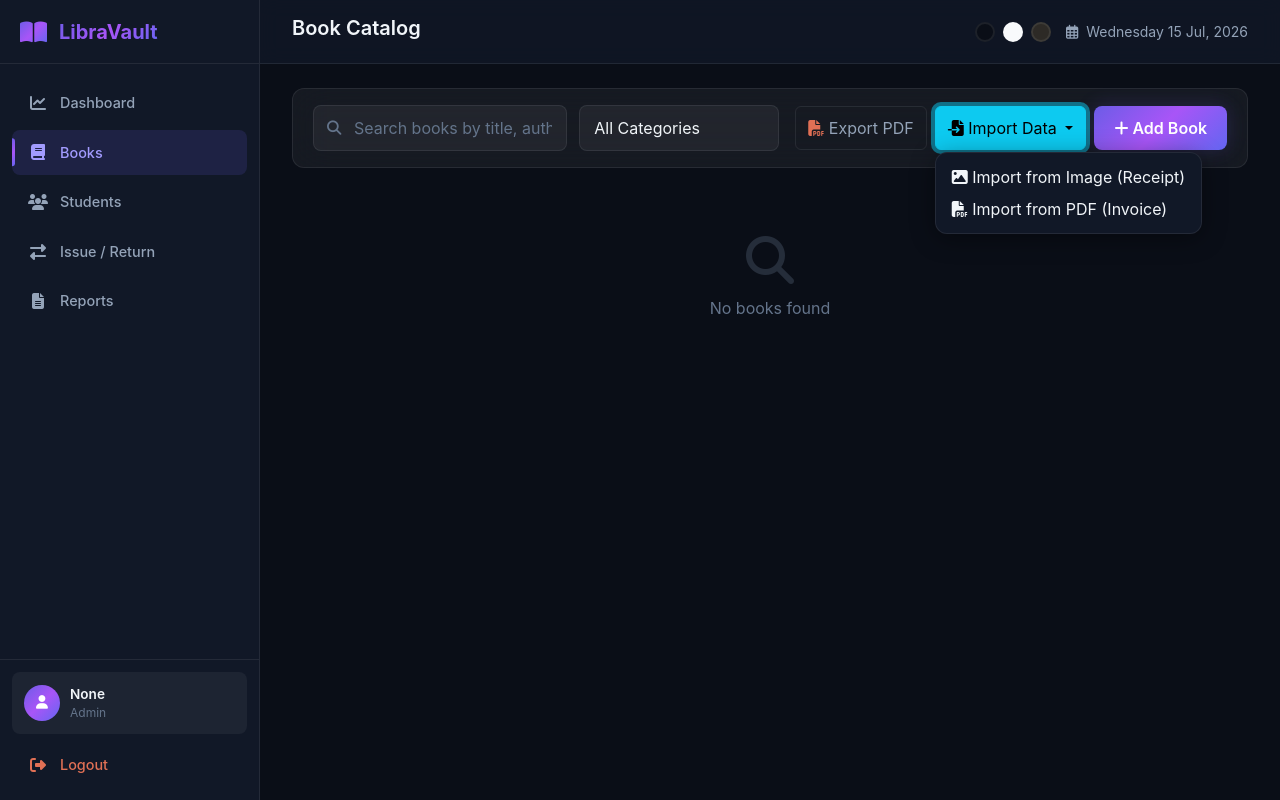
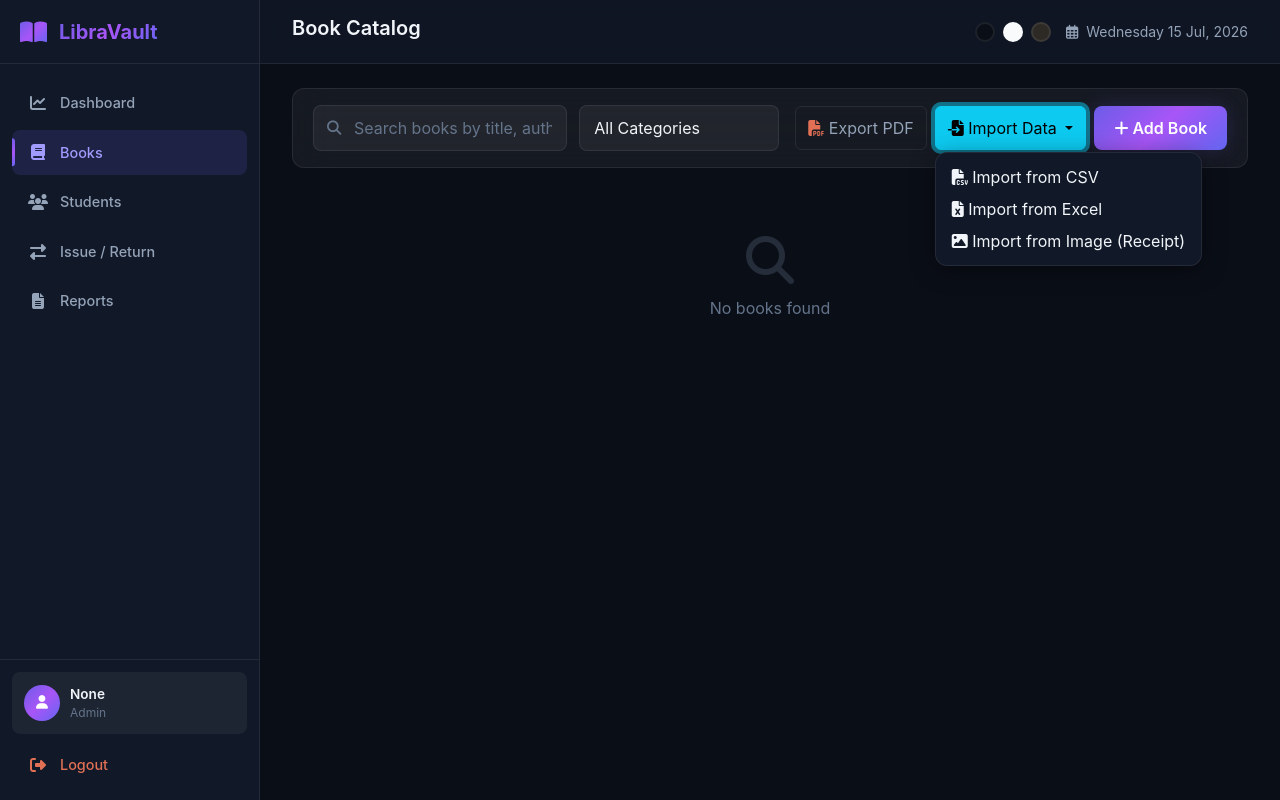
Before and after one commit to smithmichaelandrew362007-sys/library, a Flask app: page /books in a window 1280 px wide, after a click on "Import Data". Run offline with Flask 3, Linux system fonts and the light colour scheme; the visitor is signed in with stand-in values (Sample User, id 1); data that the repository does not hold is empty; some libraries are stand-ins or nearby versions.

Commit message:
described

```diff
--- a/static/js/books.js
+++ b/static/js/books.js
@@ -327,14 +327,18 @@ function openImportModal(type) {
     extractedBooks = [];
 
     const fileInput = document.getElementById('importFile');
-    if (type === 'image') {
+    if (type === 'csv') {
+        document.getElementById('importModalTitle').textContent = 'Import Books from CSV';
+        document.getElementById('importFileLabel').textContent = 'Select CSV File';
+        fileInput.accept = '.csv';
+    } else if (type === 'excel') {
+        document.getElementById('importModalTitle').textContent = 'Import Books from Excel';
+        document.getElementById('importFileLabel').textContent = 'Select Excel File (.xlsx, .xls)';
+        fileInput.accept = '.xlsx, .xls';
+    } else {
         document.getElementById('importModalTitle').textContent = 'Import Books from Image';
         document.getElementById('importFileLabel').textContent = 'Select Image (Receipt/Invoice)';
         fileInput.accept = 'image/png, image/jpeg, image/jpg';
-    } else {
-        document.getElementById('importModalTitle').textContent = 'Import Books from PDF';
-        document.getElementById('importFileLabel').textContent = 'Select PDF Document';
-        fileInput.accept = '.pdf';
     }
 
     new bootstrap.Modal(document.getElementById('importBookModal')).show();
@@ -354,80 +358,29 @@ async function processImportFile() {
     document.getElementById('extractBtn').disabled = true;
 
     try {
-        let extractedText = "";
-        let tesseractWorker = null;
+        if (type === 'csv') {
+            // ── CSV Parsing (client-side) ──
+            document.querySelector('#importLoading p').textContent = 'Parsing CSV file...';
+            const text = await file.text();
+            extractedBooks = parseCSVToBooks(text);
 
-        if (type === 'pdf') {
-            // PDF.js extraction
-            pdfjsLib.GlobalWorkerOptions.workerSrc = 'https://cdnjs.cloudflare.com/ajax/libs/pdf.js/2.16.105/pdf.worker.min.js';
+        } else if (type === 'excel') {
+            // ── Excel Parsing (client-side via SheetJS) ──
+            document.querySelector('#importLoading p').textContent = 'Parsing Excel file...';
             const arrayBuffer = await file.arrayBuffer();
-            const pdf = await pdfjsLib.getDocument(arrayBuffer).promise;
+            const workbook = XLSX.read(arrayBuffer, { type: 'array' });
+            const firstSheet = workbook.Sheets[workbook.SheetNames[0]];
+            const rows = XLSX.utils.sheet_to_json(firstSheet, { defval: '' });
+            extractedBooks = parseRowsToBooks(rows);
 
-            for (let i = 1; i <= pdf.numPages; i++) {
-                document.querySelector('#importLoading p').textContent = `Analyzing page ${i} of ${pdf.numPages}...`;
-                const page = await pdf.getPage(i);
-                const textContent = await page.getTextContent();
-                let items = textContent.items;
-                items.sort((a, b) => {
-                    // Sort by Y (descending) then by X (ascending)
-                    if (Math.abs(a.transform[5] - b.transform[5]) > 5) {
-                        return b.transform[5] - a.transform[5];
-                    }
-                    return a.transform[4] - b.transform[4];
-                });
+        } else if (type === 'image') {
+            // ── Image OCR (Tesseract) + Gemini AI extraction ──
+            document.querySelector('#importLoading p').textContent = 'Running OCR on image... this might take a minute.';
+            const tesseractWorker = await Tesseract.createWorker('eng');
+            const { data: { text } } = await tesseractWorker.recognize(file);
+            await tesseractWorker.terminate();
 
-                let linesArr = [];
-                let currentLineArr = [];
-                let currentY = items.length > 0 ? items[0].transform[5] : 0;
-
-                for (let item of items) {
-                    if (Math.abs(item.transform[5] - currentY) > 5) {
-                        linesArr.push(currentLineArr.join(' '));
-                        currentLineArr = [];
-                        currentY = item.transform[5];
-                    }
-                    currentLineArr.push(item.str);
-                }
-                if (currentLineArr.length > 0) linesArr.push(currentLineArr.join(' '));
-                let pageText = linesArr.join('\n');
-
-                // If text is very short, it's likely a scanned PDF image. Fallback to OCR.
-                if (pageText.trim().length < 50) {
-                    document.querySelector('#importLoading p').textContent = `Running OCR on scanned page ${i} of ${pdf.numPages}...`;
-
-                    const viewport = page.getViewport({ scale: 1.5 });
-                    const canvas = document.createElement('canvas');
-                    const context = canvas.getContext('2d');
-                    canvas.height = viewport.height;
-                    canvas.width = viewport.width;
-
-                    await page.render({ canvasContext: context, viewport: viewport }).promise;
-
-                    if (!tesseractWorker) {
-                        tesseractWorker = await Tesseract.createWorker('eng');
-                    }
-                    // Tesseract accepts a canvas element directly
-                    const { data: { text } } = await tesseractWorker.recognize(canvas);
-                    pageText = text;
-                }
-
-                extractedText += pageText + "\n";
-            }
-        } else if (type === 'image') {
-            document.querySelector('#importLoading p').textContent = 'Running OCR on image... this might take a minute.';
-            if (!tesseractWorker) {
-                tesseractWorker = await Tesseract.createWorker('eng');
-            }
-            const { data: { text } } = await tesseractWorker.recognize(file);
-            extractedText = text;
-        }
-
-        if (tesseractWorker) {
-            await tesseractWorker.terminate();
-        }
-
-        document.querySelector('#importLoading p').textContent = 'Extracting books...';
-
+            let extractedText = text;
             document.querySelector('#importLoading p').textContent = 'Extracting books using AI...';
 
             try {
@@ -441,6 +394,7 @@ async function processImportFile() {
                 showToast('AI Extraction failed. Please try again.', 'error');
                 extractedBooks = [];
             }
+        }
 
         renderImportPreview();
 
@@ -450,12 +404,113 @@ async function processImportFile() {
         showToast('Extraction complete. Please review the books.', 'info');
     } catch (err) {
         console.error(err);
-        showToast(err.message || 'Failed to extract text from file', 'error');
+        showToast(err.message || 'Failed to extract data from file', 'error');
     } finally {
         document.getElementById('importLoading').style.display = 'none';
         document.getElementById('extractBtn').disabled = false;
         document.querySelector('#importLoading p').textContent = 'Analyzing file and extracting books... please wait.';
     }
+}
+
+/**
+ * Parse CSV text into book objects.
+ * Matches columns by header name (case-insensitive, flexible naming).
+ */
+function parseCSVToBooks(csvText) {
+    const lines = csvText.split(/\r?\n/).filter(line => line.trim());
+    if (lines.length < 2) return [];
+
+    // Parse header row
+    const headers = parseCSVLine(lines[0]).map(h => h.toLowerCase().trim());
+
+    // Map known column names to our fields
+    const titleIdx = headers.findIndex(h => /title|book.?name|name/i.test(h));
+    const authorIdx = headers.findIndex(h => /author/i.test(h));
+    const publisherIdx = headers.findIndex(h => /publish/i.test(h));
+    const copiesIdx = headers.findIndex(h => /cop|qty|quantity|count/i.test(h));
+
+    if (titleIdx === -1) {
+        showToast('CSV must have a "Title" column', 'warning');
+        return [];
+    }
+
+    const books = [];
+    for (let i = 1; i < lines.length; i++) {
+        const cols = parseCSVLine(lines[i]);
+        const title = (cols[titleIdx] || '').trim();
+        if (!title) continue;
+        books.push({
+            title: title,
+            author: authorIdx >= 0 ? (cols[authorIdx] || 'Unknown').trim() : 'Unknown',
+            publisher: publisherIdx >= 0 ? (cols[publisherIdx] || '').trim() : '',
+            copies: copiesIdx >= 0 ? (parseInt(cols[copiesIdx]) || 1) : 1
+        });
+    }
+    return books;
+}
+
+/**
+ * Parse a single CSV line, respecting quoted fields.
+ */
+function parseCSVLine(line) {
+    const result = [];
+    let current = '';
+    let inQuotes = false;
+    for (let i = 0; i < line.length; i++) {
+        const ch = line[i];
+        if (inQuotes) {
+            if (ch === '"' && line[i + 1] === '"') {
+                current += '"';
+                i++;
+            } else if (ch === '"') {
+                inQuotes = false;
+            } else {
+                current += ch;
+            }
+        } else {
+            if (ch === '"') {
+                inQuotes = true;
+            } else if (ch === ',') {
+                result.push(current);
+                current = '';
+            } else {
+                current += ch;
+            }
+        }
+    }
+    result.push(current);
+    return result;
+}
+
+/**
+ * Parse Excel/SheetJS row objects into book objects.
+ * Matches keys by flexible column name patterns.
+ */
+function parseRowsToBooks(rows) {
+    if (!rows.length) return [];
+
+    // Get actual column keys from the first row
+    const keys = Object.keys(rows[0]);
+    const findKey = (pattern) => keys.find(k => pattern.test(k.toLowerCase().trim()));
+
+    const titleKey = findKey(/title|book.?name|name/i);
+    const authorKey = findKey(/author/i);
+    const publisherKey = findKey(/publish/i);
+    const copiesKey = findKey(/cop|qty|quantity|count/i);
+
+    if (!titleKey) {
+        showToast('Excel sheet must have a "Title" column', 'warning');
+        return [];
+    }
+
+    return rows
+        .filter(r => String(r[titleKey] || '').trim())
+        .map(r => ({
+            title: String(r[titleKey] || '').trim(),
+            author: authorKey ? String(r[authorKey] || 'Unknown').trim() : 'Unknown',
+            publisher: publisherKey ? String(r[publisherKey] || '').trim() : '',
+            copies: copiesKey ? (parseInt(r[copiesKey]) || 1) : 1
+        }));
 }
 
 function renderImportPreview() {
--- a/templates/books.html
+++ b/templates/books.html
@@ -29,8 +29,9 @@
                 <i class="fas fa-file-import"></i> Import Data
             </button>
             <ul class="dropdown-menu custom-dropdown glass-card" aria-labelledby="importDropdown">
+                <li><a class="dropdown-item" href="#" onclick="openImportModal('csv')"><i class="fas fa-file-csv"></i> Import from CSV</a></li>
+                <li><a class="dropdown-item" href="#" onclick="openImportModal('excel')"><i class="fas fa-file-excel"></i> Import from Excel</a></li>
                 <li><a class="dropdown-item" href="#" onclick="openImportModal('image')"><i class="fas fa-image"></i> Import from Image (Receipt)</a></li>
-                <li><a class="dropdown-item" href="#" onclick="openImportModal('pdf')"><i class="fas fa-file-pdf"></i> Import from PDF (Invoice)</a></li>
             </ul>
         </div>
         <button class="btn btn-primary btn-glow" id="addBookBtn" onclick="openAddBookModal()">
@@ -205,7 +206,7 @@
 {% block scripts %}
 <script src="https://unpkg.com/html5-qrcode" type="text/javascript"></script>
 <!-- Client-side extraction libraries -->
-<script src="https://cdnjs.cloudflare.com/ajax/libs/pdf.js/2.16.105/pdf.min.js"></script>
+<script src="https://cdn.jsdelivr.net/npm/xlsx@0.18.5/dist/xlsx.full.min.js"></script>
 <script src="https://cdn.jsdelivr.net/npm/tesseract.js@5/dist/tesseract.min.js"></script>
 <script src="{{ url_for('static', filename='js/books.js') }}"></script>
 {% endblock %}
```
Lines whose indentation alone changed are shown as unchanged.
